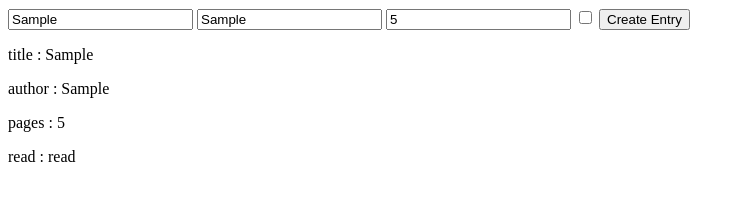
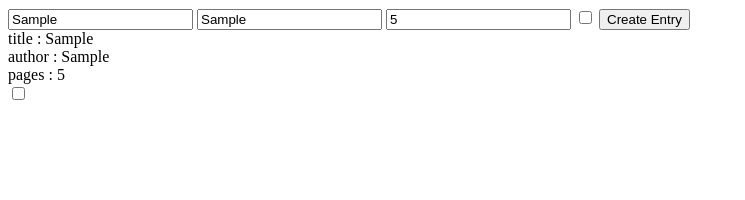
Before and after one commit to IanChenBot/Library-, a plain HTML site: page index.html in a window 1280 px wide. Both pictures are taken after typing "Sample", "Sample", "5" into the empty fields and a click on the button "Create Entry". Shown: the whole page, without its empty margins (0-745 px from the left). Drawn offline with Linux system fonts and the light colour scheme.

Commit message:
Functioning

```diff
--- a/index.html
+++ b/index.html
@@ -14,8 +14,8 @@
             <input type="text" name="title" placeholder="Title of the Novel" required>
             <input type="text" name="author" placeholder="Author of the Novel"  required>
             <input type="number" name="pages" placeholder="Number of Pages" required>
-            <input type="checkbox" value="read">
-            <button id="submit"> Create Entry</button>
+            <input type="checkbox" id ="checkbox">
+            <button  id="submit"> Create Entry</button>
         </form>
     </nav>
     <content>
--- a/library.js
+++ b/library.js
@@ -19,8 +19,21 @@ function displayBook(...books){
     books.forEach((book)=>{
         const div= document.createElement("div");
         for(const property in book){
-            const textContainer = document.createElement("p");
-            const content = document.createTextNode(`${property} : ${book[property]}`);
+            const textContainer = document.createElement("div");
+            let content;
+
+            if(typeof(book[property])=== "boolean"){
+                content = document.createElement('input');
+                content.type="checkbox";
+                content.checked= book[property];
+                content.addEventListener('change', function(){
+                    book.property = !book[property];
+                })
+
+            }else{
+                content = document.createTextNode(`${property} : ${book[property]}`);
+            }
+
             textContainer.appendChild(content);
             div.appendChild(textContainer);
         }
@@ -38,7 +51,9 @@ function Book([title, author, pages, read]) {
 function addBookToLibrary(){
     const userInput = Array
         .from(document.querySelectorAll("form input"))
-        .map(input => input.value);
+        .map(input => {
+            if (input.id == "checkbox")return input.checked;
+            return input.value});
 
     const entry = new Book(userInput);
     myLibrary.push(entry);
```
